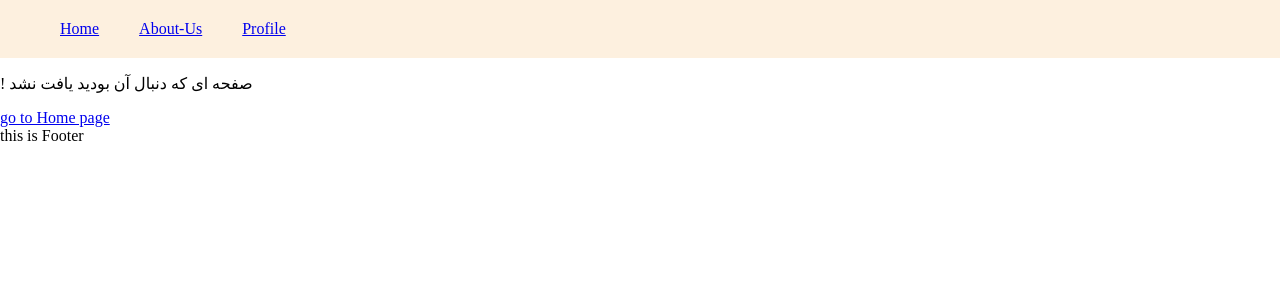
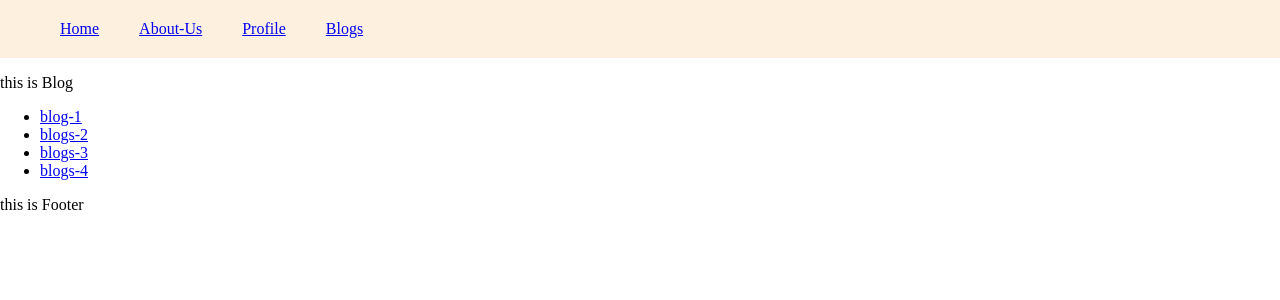
Before and after one commit to ZahraNejati79/DEMO-App, a React (Create React App) app: page /blogs in a window 1280 px wide. Shown: the top 300 px of the page. Built offline with nearby package versions, Linux system fonts and the light colour scheme; the HTML template or start-up script is replaced by a standard one.

Commit message:
params and blogs

```diff
--- /dev/null
+++ b/src/components/Blogs.jsx
@@ -0,0 +1,12 @@
+import { Link } from "react-router-dom";
+const Blogs = (props) => {
+  console.log(props.match.params.id);
+  return (
+    <>
+      <Link to="/blogs">رفتن به ولاگ</Link>
+      <p>this is blog</p>
+    </>
+  );
+};
+
+export default Blogs;
--- a/src/components/Navigation/Navigation.jsx
+++ b/src/components/Navigation/Navigation.jsx
@@ -5,6 +5,7 @@ const itams = [
   { name: "Home", to: "/", exact: true },
   { name: "About-Us", to: "/about-us" },
   { name: "Profile", to: "/profile" },
+  { name: "Blogs", to: "/blogs" },
 ];
 
 const Navigation = ({ location }) => {
--- /dev/null
+++ b/src/pages/BlogsPage.jsx
@@ -0,0 +1,25 @@
+import { Link } from "react-router-dom";
+
+const items = [
+  { name: "blog-1", to: "/blogs/1" },
+  { name: "blogs-2", to: "/blogs/2" },
+  { name: "blogs-3", to: "/blogs/3" },
+  { name: "blogs-4", to: "/blogs/4" },
+];
+
+const BlogsPage = () => {
+  return (
+    <>
+      <p>this is Blog</p>
+      <ul>
+        {items.map((item) => (
+          <li key={item.to}>
+            <Link to={item.to}>{item.name}</Link>
+          </li>
+        ))}
+      </ul>
+    </>
+  );
+};
+
+export default BlogsPage;
--- a/src/routes.jsx
+++ b/src/routes.jsx
@@ -2,10 +2,15 @@ import HomePage from "./pages/HomePage";
 import AboutUs from "./pages/AboutUsPage";
 import Profile from "./pages/Profile";
 import NotFound from "./pages/NotFound";
+import BlogsPage from "./pages/BlogsPage";
+import Blogs from "./components/Blogs";
+
 const routes = [
   { path: "/", component: HomePage, exact: true },
   { path: "/about-us", component: AboutUs },
   { path: "/profile", component: Profile },
+  { path: "/blogs/:id", component: Blogs },
+  { path: "/blogs", component: BlogsPage },
   { component: NotFound },
 ];
 export default routes;
```
